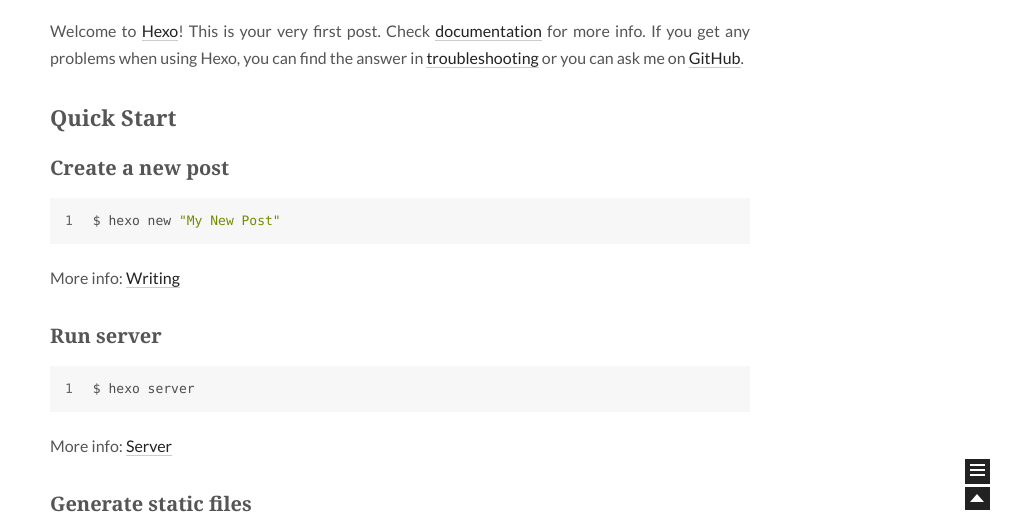
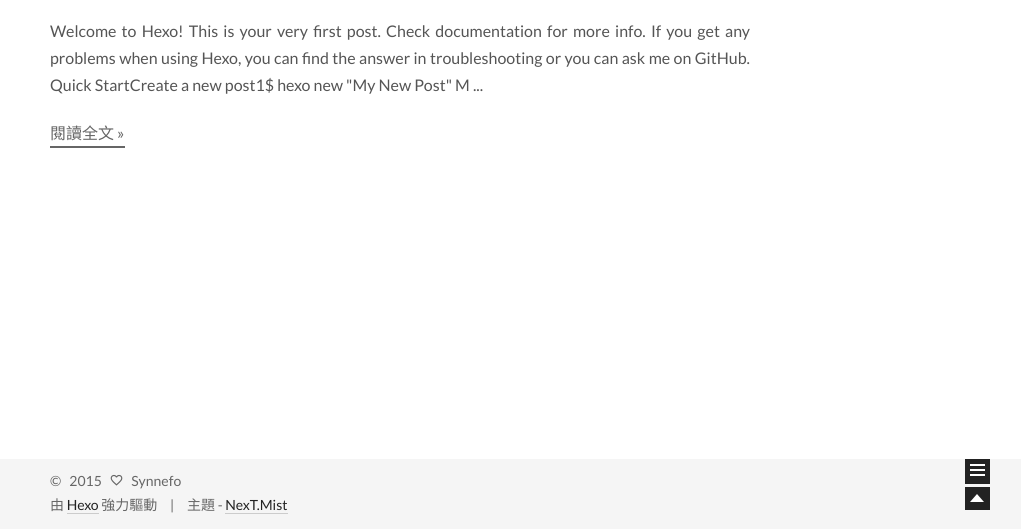
Before and after one commit to synnefo/synnefo.github.io, a plain HTML site: page index.html in a window 1280 px wide. Shown: the part 271-800 px from the top of the page, without its empty margins (240-1261 px from the left). Drawn offline with Linux system fonts and the light colour scheme.

Commit message:
Site updated at 2015-09-02 12:19:36

```diff
--- a/css/main.css
+++ b/css/main.css
@@ -1055,7 +1055,7 @@
   width: 4px;
   height: 4px;
   border-radius: 50%;
-  background: #0190ff;
+  background: #ac32ff;
 }
 .sidebar-nav {
   margin: 0;
--- a/index.html
+++ b/index.html
@@ -187,16 +187,18 @@
 
 
 
-          <span itemprop="articleBody"><p>Welcome to <a href="http://hexo.io/" target="_blank" rel="external">Hexo</a>! This is your very first post. Check <a href="http://hexo.io/docs/" target="_blank" rel="external">documentation</a> for more info. If you get any problems when using Hexo, you can find the answer in <a href="http://hexo.io/docs/troubleshooting.html" target="_blank" rel="external">troubleshooting</a> or you can ask me on <a href="https://github.com/hexojs/hexo/issues" target="_blank" rel="external">GitHub</a>.</p>
-<h2 id="Quick_Start">Quick Start</h2><h3 id="Create_a_new_post">Create a new post</h3><figure class="highlight bash"><table><tr><td class="gutter"><pre><span class="line">1</span><br></pre></td><td class="code"><pre><span class="line">$ hexo new <span class="string">"My New Post"</span></span><br></pre></td></tr></table></figure>
-<p>More info: <a href="http://hexo.io/docs/writing.html" target="_blank" rel="external">Writing</a></p>
-<h3 id="Run_server">Run server</h3><figure class="highlight bash"><table><tr><td class="gutter"><pre><span class="line">1</span><br></pre></td><td class="code"><pre><span class="line">$ hexo server</span><br></pre></td></tr></table></figure>
-<p>More info: <a href="http://hexo.io/docs/server.html" target="_blank" rel="external">Server</a></p>
-<h3 id="Generate_static_files">Generate static files</h3><figure class="highlight bash"><table><tr><td class="gutter"><pre><span class="line">1</span><br></pre></td><td class="code"><pre><span class="line">$ hexo generate</span><br></pre></td></tr></table></figure>
-<p>More info: <a href="http://hexo.io/docs/generating.html" target="_blank" rel="external">Generating</a></p>
-<h3 id="Deploy_to_remote_sites">Deploy to remote sites</h3><figure class="highlight bash"><table><tr><td class="gutter"><pre><span class="line">1</span><br></pre></td><td class="code"><pre><span class="line">$ hexo deploy</span><br></pre></td></tr></table></figure>
-<p>More info: <a href="http://hexo.io/docs/deployment.html" target="_blank" rel="external">Deployment</a></p>
-</span>
+          <span itemprop="articleBody">
+
+            Welcome to Hexo! This is your very first post. Check documentation for more info. If you get any problems when using Hexo, you can find the answer in troubleshooting or you can ask me on GitHub.
+Quick StartCreate a new post1$ hexo new "My New Post"
+M
+            ...
+          </span>
+          <div class="post-more-link text-center">
+            <a class="btn" href="/2015/09/01/hello-world/#more" rel="contents">
+              閱讀全文 &raquo;
+            </a>
+          </div>
 
 
     </div>
```
